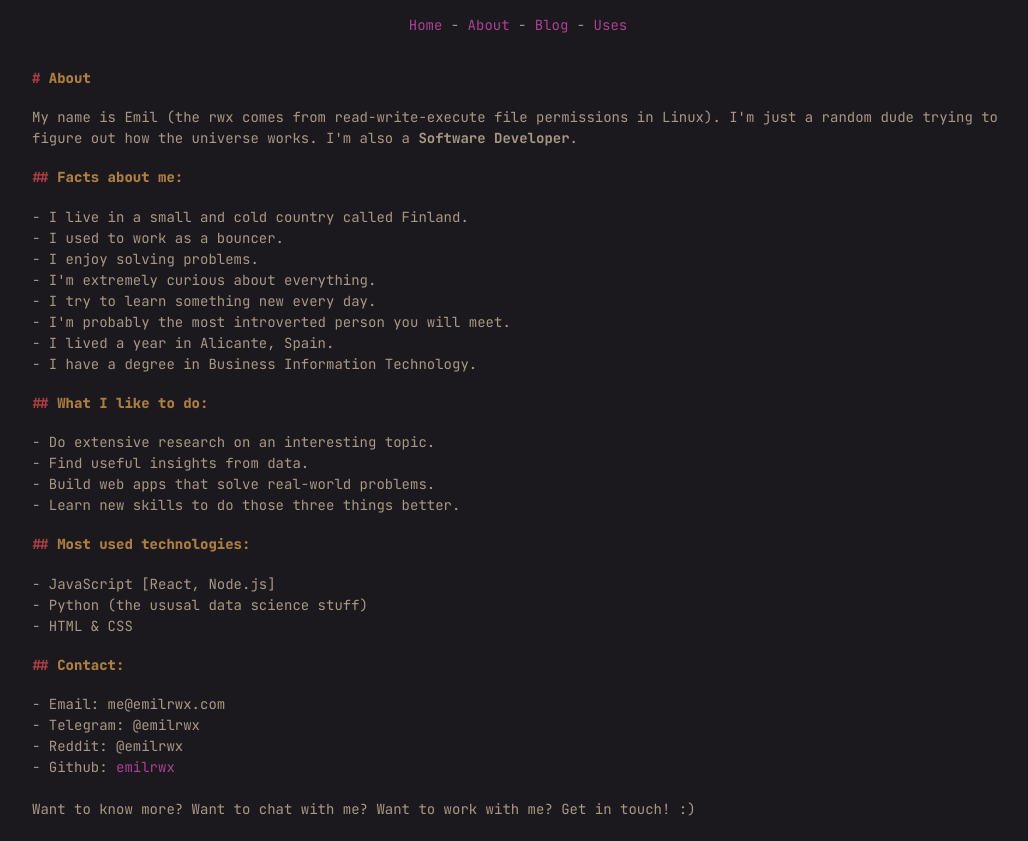
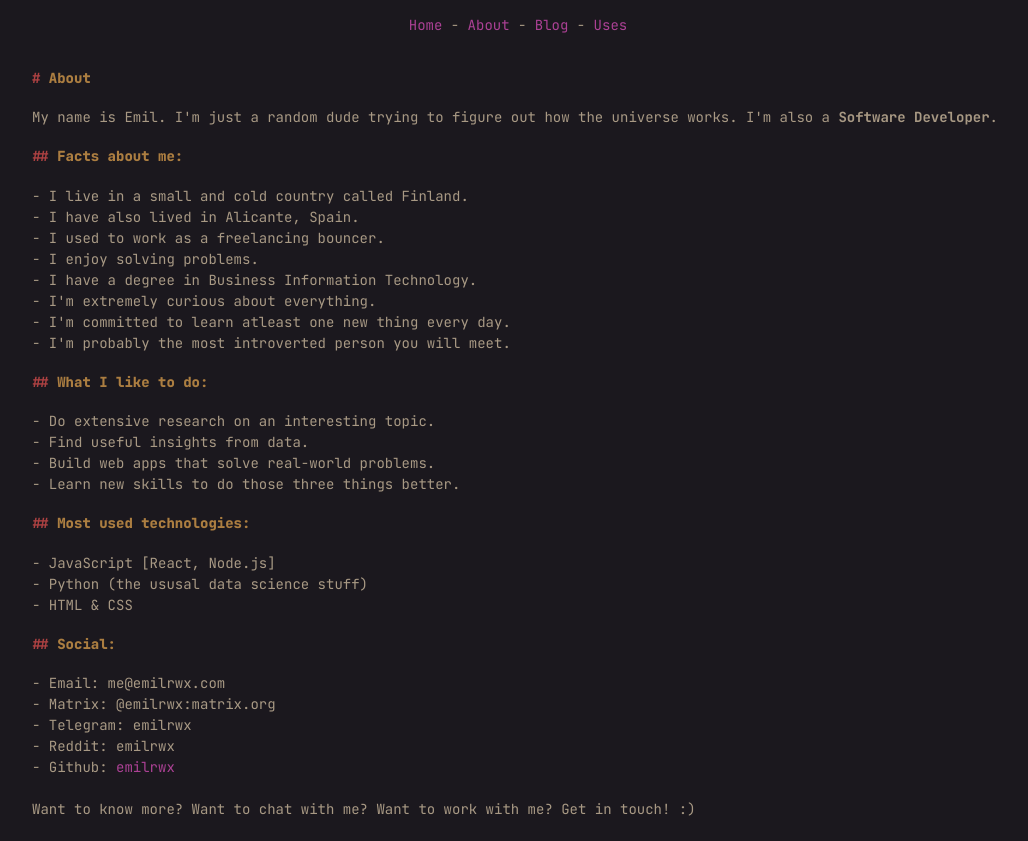
Before and after one commit to emilrwx/emilrwx_website, a Next.js app: page /about in a window 1280 px wide. Shown: the whole page, without its empty margins (122-1150 px from the left). Built offline with nearby package versions, Linux system fonts and the light colour scheme.

Commit message:
update contacts and facts

```diff
--- a/pages/about.js
+++ b/pages/about.js
@@ -9,17 +9,17 @@ export default function About () {
       </Head>
       <main>
         <h1>About</h1>
-        <p>My name is Emil (the rwx comes from read-write-execute file permissions in Linux). I'm just a random dude trying to figure out how the universe works. I'm also a <strong>Software Developer</strong>.</p>
+        <p>My name is Emil. I'm just a random dude trying to figure out how the universe works. I'm also a <strong>Software Developer</strong>.</p>
         <h2>Facts about me:</h2>
         <ul>
           <li>I live in a small and cold country called Finland.</li>
-          <li>I used to work as a bouncer.</li>
+          <li>I have also lived in Alicante, Spain.</li>
+          <li>I used to work as a freelancing bouncer.</li>
           <li>I enjoy solving problems.</li>
+          <li>I have a degree in Business Information Technology.</li>
           <li>I'm extremely curious about everything.</li>
-          <li>I try to learn something new every day.</li>
+          <li>I'm  committed to learn atleast one new thing every day.</li>
           <li>I'm probably the most introverted person you will meet.</li>
-          <li>I lived a year in Alicante, Spain.</li>
-          <li>I have a degree in Business Information Technology.</li>
         </ul>
 
         <h2>What I like to do:</h2>
@@ -37,11 +37,12 @@ export default function About () {
           <li>HTML & CSS</li>
         </ul>
 
-        <h2>Contact:</h2>
+        <h2>Social:</h2>
         <ul>
           <li>Email: me@emilrwx.com</li>
-          <li>Telegram: @emilrwx</li>
-          <li>Reddit: @emilrwx</li>
+          <li>Matrix: @emilrwx:matrix.org</li>
+          <li>Telegram: emilrwx</li>
+          <li>Reddit: emilrwx</li>
           <li>Github: <a href='https://github.com/emilrwx'>emilrwx</a></li>
         </ul>
         <p>Want to know more? Want to chat with me? Want to work with me? Get in touch! :)</p>
--- a/pages/index.js
+++ b/pages/index.js
@@ -13,9 +13,9 @@ export default function Home () {
 
         <h2>Contact:</h2>
         <ul>
-          <li>Github: <a href='https://github.com/emilrwx'>emilrwx</a></li>
-          <li>Telegram: @emilrwx</li>
-          <li>Reddit: @emilrwx</li>
+          <li>Matrix: @emilrwx:matrix.org</li>
+          <li>Telegram: emilrwx</li>
+          <li>Reddit: emilrwx</li>
         </ul>
 
         <h2>This website:</h2>
```
